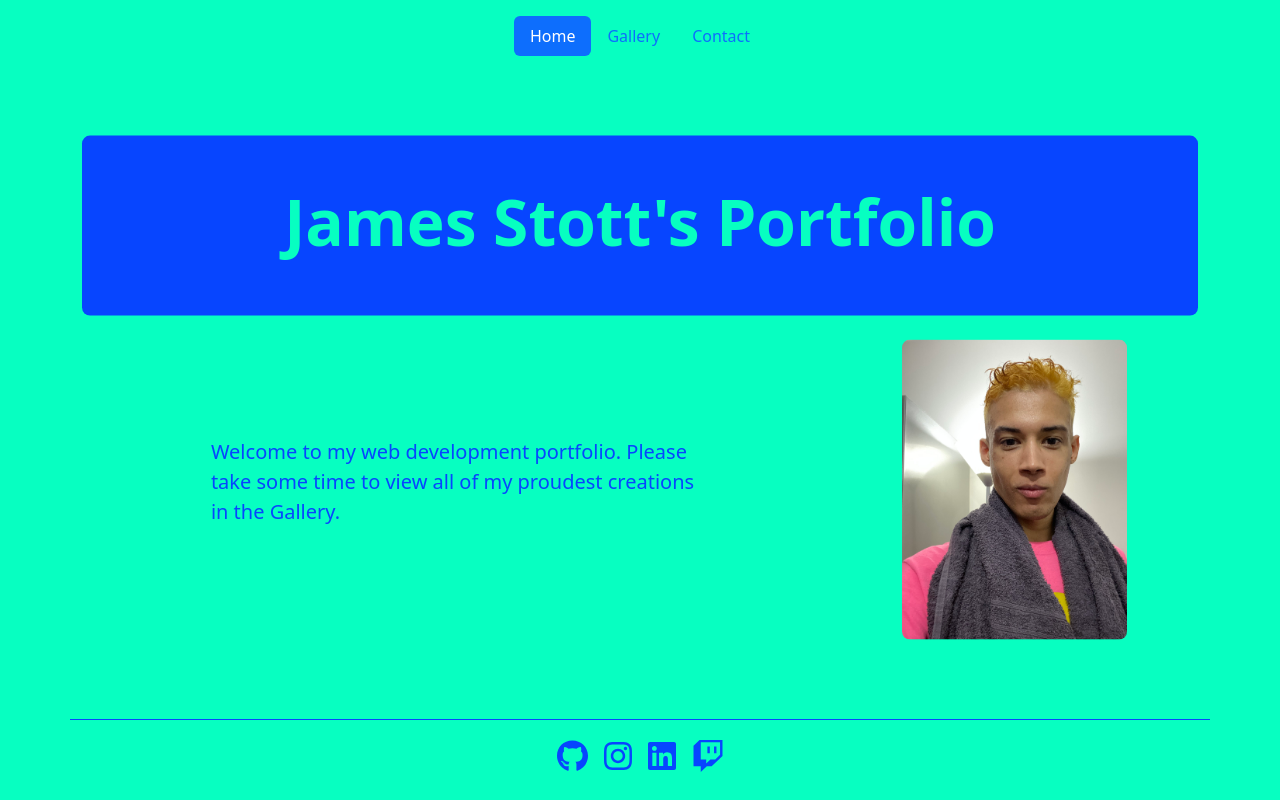
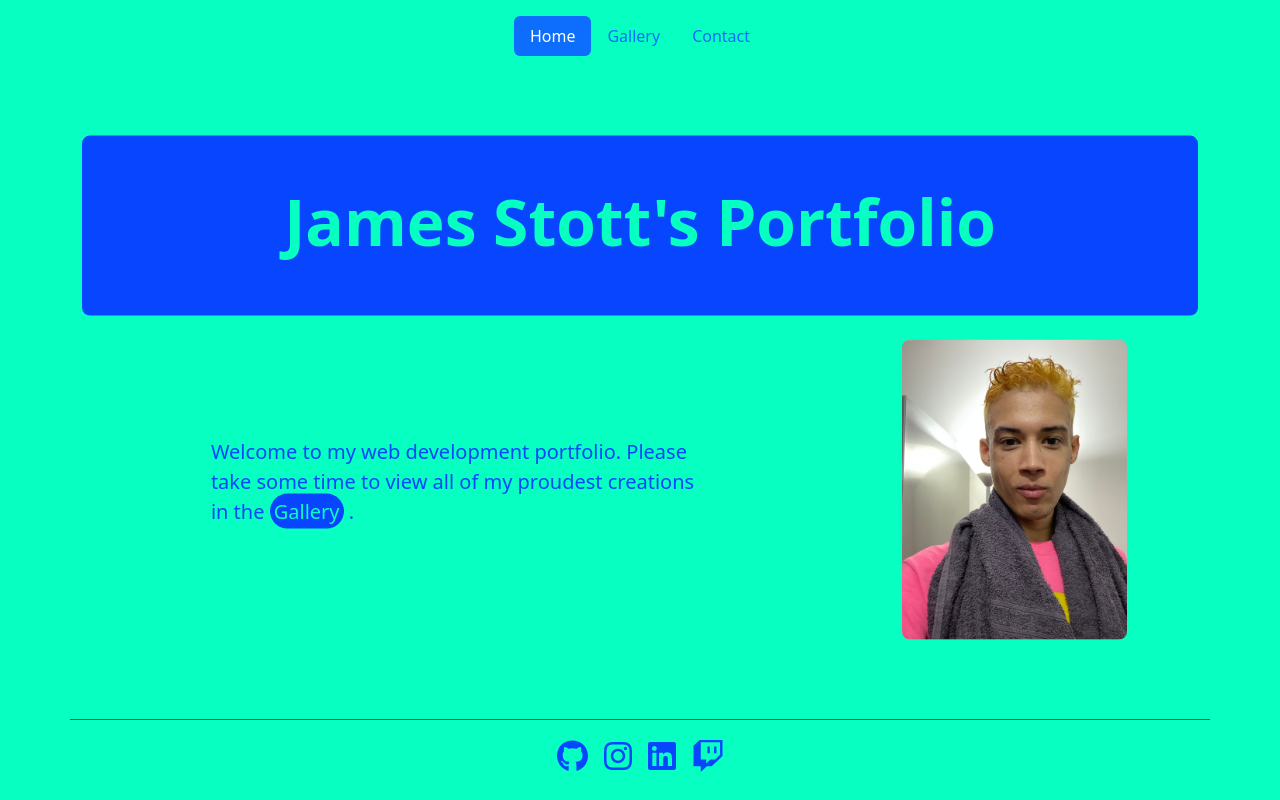
Before and after one commit to jamesaps/react-portfolio, a React (Vite) app: page / in a window 1280 px wide. Built offline with nearby package versions, Linux system fonts and the light colour scheme.

Commit message:
improvements to the homepage styling

```diff
--- a/src/App.css
+++ b/src/App.css
@@ -23,6 +23,11 @@ main {
 .contact-me-button {
   border-color: #0745ff !important;
   color: #0745ff !important;
+}
+
+.jumbotron-link {
+  background-color: #0745ff !important;
+  color: #07ffc1 !important;
 }
 
 /* GalleryProjectCard */
--- a/src/assets/projects.json
+++ b/src/assets/projects.json
@@ -7,7 +7,9 @@
     },
     "shortDescription": "User friendly travel application to support users in finding the ideal hotel in their specified holiday destination.",
     "description": "This user-friendly application serves as the ultimate guide, offering a comprehensive overview of highly recommended hotels at the user's chosen destination. Beyond this, it seamlessly connects the user to local restaurants, bars, pubs, entertainment and cultural spaces and activities conveniently situated within close proximity to their selected hotel. There is additionally a map feature for effortless navigation to these spaces.",
-    "id": 1
+    "id": 1,
+    "deployed": "",
+    "live": ""
   },
   {
     "title": "Weather Dashboard",
@@ -17,7 +19,9 @@
     },
     "shortDescription": "Simple and elegant weather forecasting tool to allow users to search for a region in the world and get the current and forecasted weather conditions in that region.",
     "description": "Weather Dashboard is a weather forecasting application that allows users to search for the weather in regions all over the world. Users are cleanly presented details of the current weather along with a 5-day forecast for the following days. The site is designed to be responsive and uses images to make checking the weather a pleasant and visually engaging experience.",
-    "id": 2
+    "id": 2,
+    "deployed": "",
+    "live": ""
   },
   {
     "title": "Bootstrap Web Design Portfolio",
@@ -27,7 +31,9 @@
     },
     "shortDescription": "A Bootstrap single page application to give users a view of the web design projects I have undertaken.",
     "description": "This is a continuation and reimagination of a previous project page with Bootstrap 5.3.2 as the underlying framework responsible for ensuring responsiveness. The site uses semantic HTML elements where possible and achieves responsiveness and a clean and organised layout through the use of Bootstrap where possible, but makes infrequent use of media queries where native Bootstrap is not capable of solving a certain problem.",
-    "id": 3
+    "id": 3,
+    "deployed": "",
+    "live": ""
   },
   {
     "title": "Password Generator",
@@ -37,7 +43,9 @@
     },
     "shortDescription": "A highly customizable, easy-to-use and elegant secure password generation tool in a simple user interface.",
     "description": "This is a password generation tool that offers some useful customisation options. Users can specify how long they desire their generated password to be with meaningful feedback when values provided are errenous or not within the stipulated 8-128 characters. Users can also specify what types of characters they wish to include of: lowercase, uppercase, numeric and special. Meaningful feedback is provided along the way and at least one category must be selected in order for the user to progress to the password generation stage.",
-    "id": 4
+    "id": 4,
+    "deployed": "",
+    "live": ""
   },
   {
     "title": "Work Day Scheduler",
@@ -47,7 +55,9 @@
     },
     "shortDescription": "A simple calendar application that allows users to plan their days according to an hourly schedule.",
     "description": "Work Day Scheduler is a simple calendar application that allows a user to save events for each hour of the day. The app runs in a browser and features dynamically updated HTML and CSS powered by jQuery.",
-    "id": 5
+    "id": 5,
+    "deployed": "",
+    "live": ""
   },
   {
     "title": "Team Profile Generator",
@@ -57,6 +67,8 @@
     },
     "shortDescription": "A command line tool that allows users to input details of their team and outputs this as a website displaying the team.",
     "description": "This application takes in information about employees on a software engineering team, then generates an HTML webpage that displays summaries for each person. The output of this tool is an styled HTML page detailing the members of the team who were specified in the team generation stage.",
-    "id": 6
+    "id": 6,
+    "deployed": "",
+    "live": ""
   }
 ]
--- a/src/components/HomeJumbotron.jsx
+++ b/src/components/HomeJumbotron.jsx
@@ -14,7 +14,11 @@ export default function HomeJumbotron() {
         <div className="col-12 col-sm-8 d-flex flex-column justify-content-center">
           <p className="welcome-text col-lg-8 mx-auto fs-5">
             Welcome to my web development portfolio. Please take some time to
-            view all of my proudest creations in the Gallery.
+            view all of my proudest creations in the{" "}
+            <Link to="gallery" className="jumbotron-link rounded-5 p-1 text-decoration-none">
+              Gallery
+            </Link>{" "}
+            .
           </p>
         </div>
 
```
